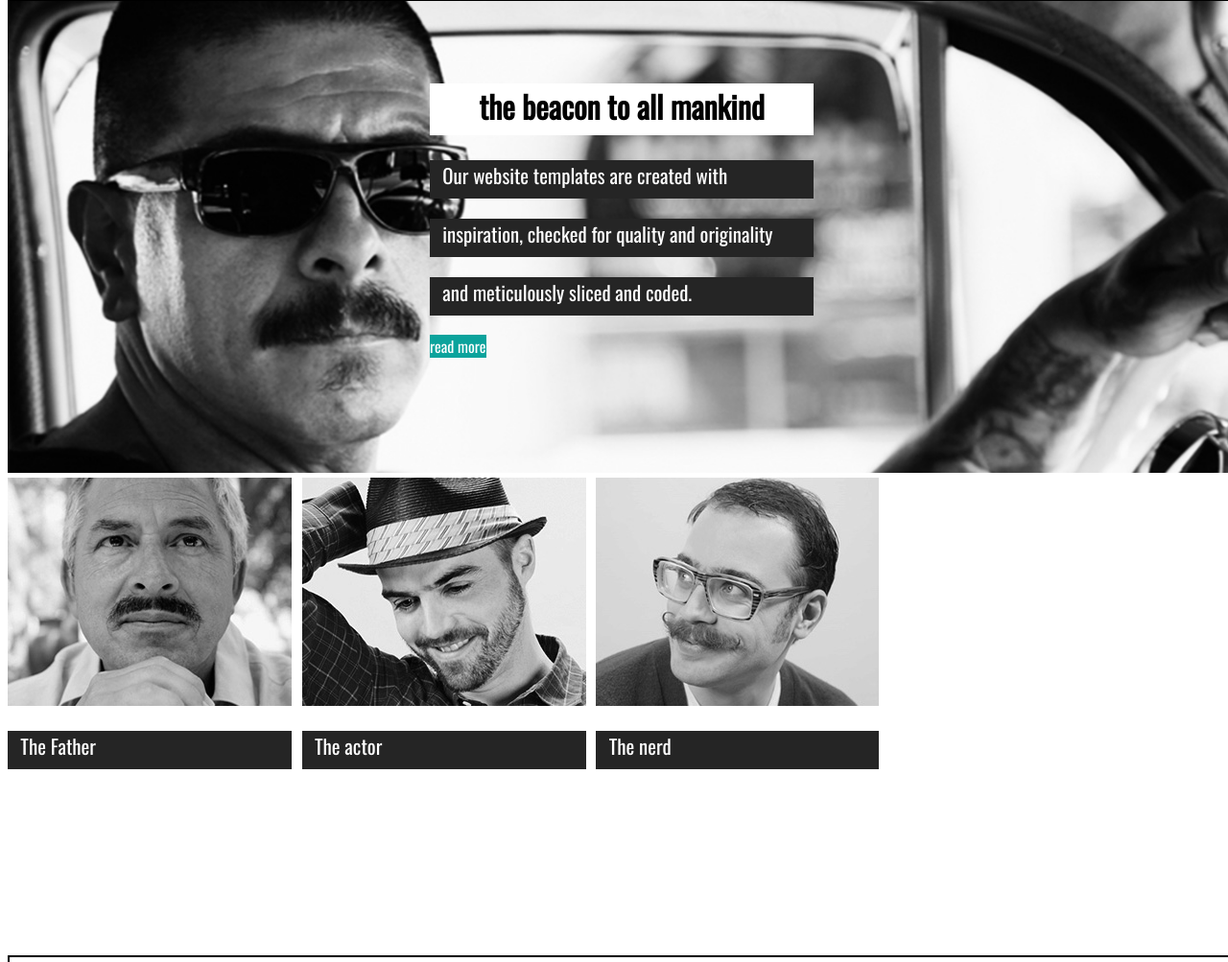
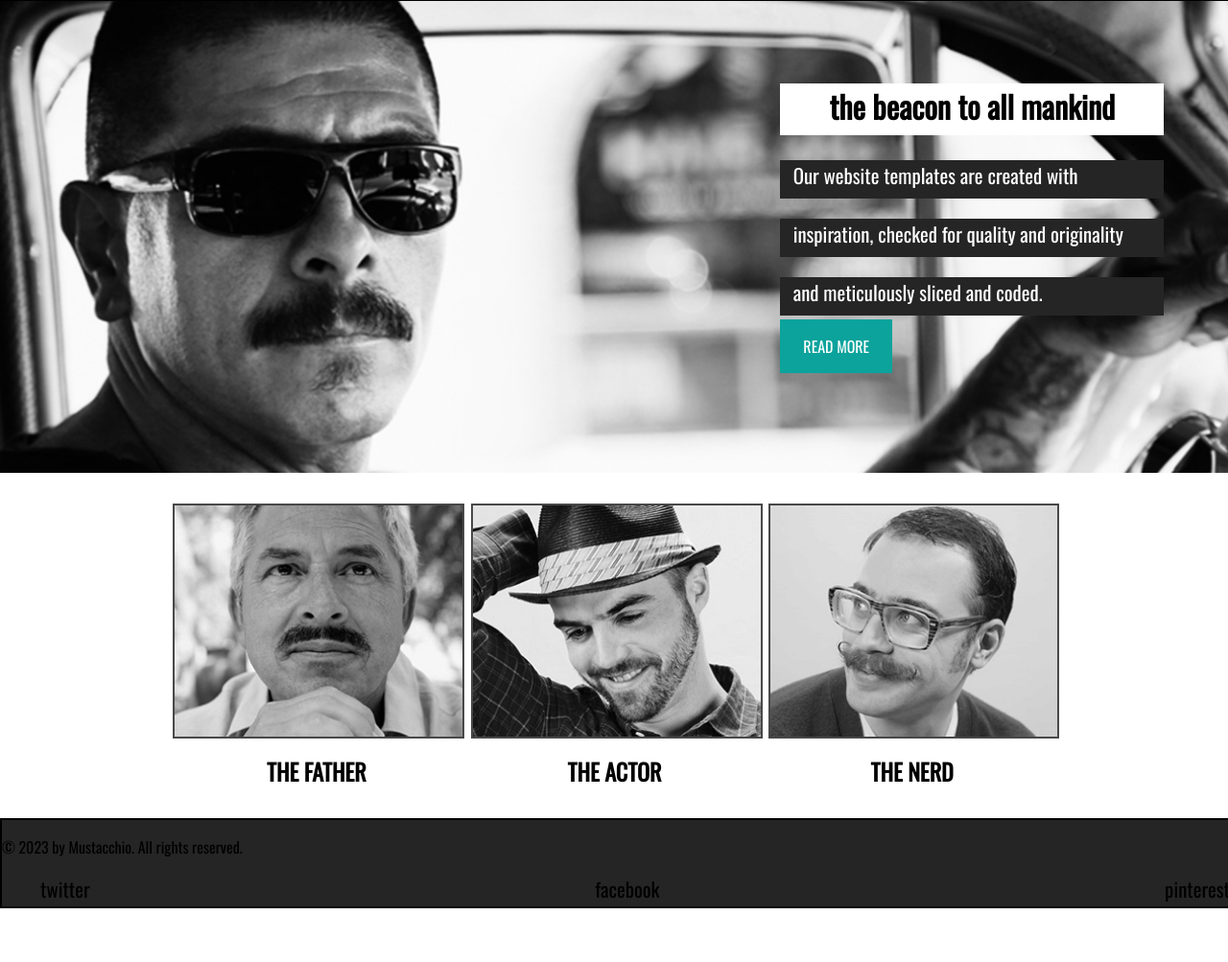
Before and after one commit to jeffgulick/hair-salon_website, a plain HTML site: page index.html in a window 1280 px wide. Shown: the part 217-1220 px from the top of the page at 96% size. After the commit the page ends 1196 px from the top, so only its background shows below. Drawn offline with nearby package versions, Linux system fonts and the light colour scheme.

Commit message:
mostly finished with home page. only need to format footer

```diff
--- a/index-styles.css
+++ b/index-styles.css
@@ -1,9 +1,12 @@
 body {
-    width: 100%;
+    /* width: 100%; */
+    width: 100wv;
     margin-top: 20pt;
+    margin-left: 0;
+    margin-right: 0;
     display: grid;
     grid-template-columns: 1fr 1fr 1fr;
-    grid-template-rows: .3fr 1fr 1fr 1fr;
+    grid-template-rows: .3fr 1fr .75fr .2fr;
     grid-template-areas:
     "header header header"
     "main main main"
@@ -16,10 +19,10 @@ body {
 .text_block {
     margin-top: 45pt;
     display: flex;
-    /* align-items: center; */
-    justify-content: center;
+    justify-content: flex-end;
     grid-area: text;
     grid-row: 2/3;
+    margin-right: 50pt;
 }
 
 h2 {
@@ -31,7 +34,7 @@ h2 {
     background-color: white;
 }
 
-p {
+div > p {
     background-color: #252525;
     color: white;
     display: block;
@@ -44,25 +47,34 @@ p {
     padding-left: 10pt;
 }
 
-.read {
+#read {
     background-color: #0BA39C;
-    height: 100pt;
+    color: white;
+    padding: 1em 1.5em;
+    text-decoration: none;
+    text-transform: uppercase;
 }
 
-.read:link {
+#read:link {
     color: white;
-    height: 100pt;
-
 }
-
-/* .father {
-    grid-area: father;
-    grid-row: 3/4;
-} */
 
 main {
     grid-area: main;
     grid-row: 3/4;
+    display: flex;
+    justify-content: center;
+    margin-top: 20pt;
+}
+
+main p {
+    font-size: 1.5em;
+    text-align: center;
+    justify-content: center;
+    text-transform: uppercase;
+    margin-top: 8pt;
+    font-weight: bold;
+    color: black;
 }
 
 .main {
@@ -70,25 +82,19 @@ main {
     grid-row: 2/3;
 }
 
-.main_words {
-    grid-area: words;
-    grid-row: 2/3;
-}
-
-/* .actor {
-    grid-area: actor;
-    grid-row: 3/4;
-} */
-
-/* .nerd {
-    grid-area: nerd;
-    grid-row: 3/4;
-} */
 
 footer {
     border: 2pt solid;
     grid-area: footer;
     grid-row: 4/5;
+    width: 100%;
+    /* width: 100vw; */
+    background-color: #252525;
+}
+
+
+footer > a:link {
+    color: white;
 }
 
 header {
@@ -100,8 +106,6 @@ header {
     flex-direction: column;
     /* justify-content: center; */
     align-items: center;
-
-
 }
 
 img {
@@ -135,13 +139,8 @@ ul {
     height: 50%;
 }
 
-.main {
-    width: 100%;
-    height: 40%;
-}
-
-main {
-    display: flex;
+#picture {
+    border: 1.5pt solid #484848;
 }
 
 .father {
--- a/index.html
+++ b/index.html
@@ -36,13 +36,6 @@
 
 		<article class="main">
 			<img src="pictures/the-beacon.jpg" alt="">
-			<!-- <div class="text_block">
-				<h2>the beacon to all mankind</h2>
-				<p>Our website templates are created with</p>
-				<p>inspiration, checked for quality and originality</p>
-				<p>and meticulously sliced and coded.</p>
-				<a href="blog-single-post.html">read more</a>
-			</div> -->
 		</article>
 		<article class="text_block">
 			<div>
@@ -50,7 +43,10 @@
 				<p>Our website templates are created with</p>
 				<p>inspiration, checked for quality and originality</p>
 				<p>and meticulously sliced and coded.</p>
-				<a href="blog-single-post.html" class="read">read more</a>
+				<a href="blog-single-post.html" id="read">read more</a>
+				<!-- <div class="button">
+					<a href="blog-single-post.html" class="read">read more</a>
+				</div> -->
 			</div>
 		</article>
 	<main>
@@ -62,28 +58,25 @@
 		</article>
 		<article class="actor">
 			<a href="">
-				<img src="pictures/the-actor.jpg" alt="">
+				<img src="pictures/the-actor.jpg" id="picture" alt="">
 				<p>The actor</p>
 			</a>
 		</article>
 		<article class="nerd">
 			<a href="">
-				<img src="pictures/the-nerd.jpg" alt="">
+				<img src="pictures/the-nerd.jpg" id="picture" alt="">
 				<p>The nerd</p>
 			</a>
 		</article>
 	</main>
 		<footer>
 			<p>&copy; 2023 by Mustacchio. All rights reserved.</p>
-			<ul>
+			<ul class="footer_links">
 				<li>
 					<a href="http://freewebsitetemplates.com/go/twitter/" id="twitter">twitter</a>
 				</li>
 				<li>
 					<a href="http://freewebsitetemplates.com/go/facebook/" id="facebook">facebook</a>
-				</li>
-				<li>
-					<a href="http://freewebsitetemplates.com/go/googleplus/" id="googleplus">googleplus</a>
 				</li>
 				<li>
 					<a href="http://pinterest.com/fwtemplates/" id="pinterest">pinterest</a>
```
